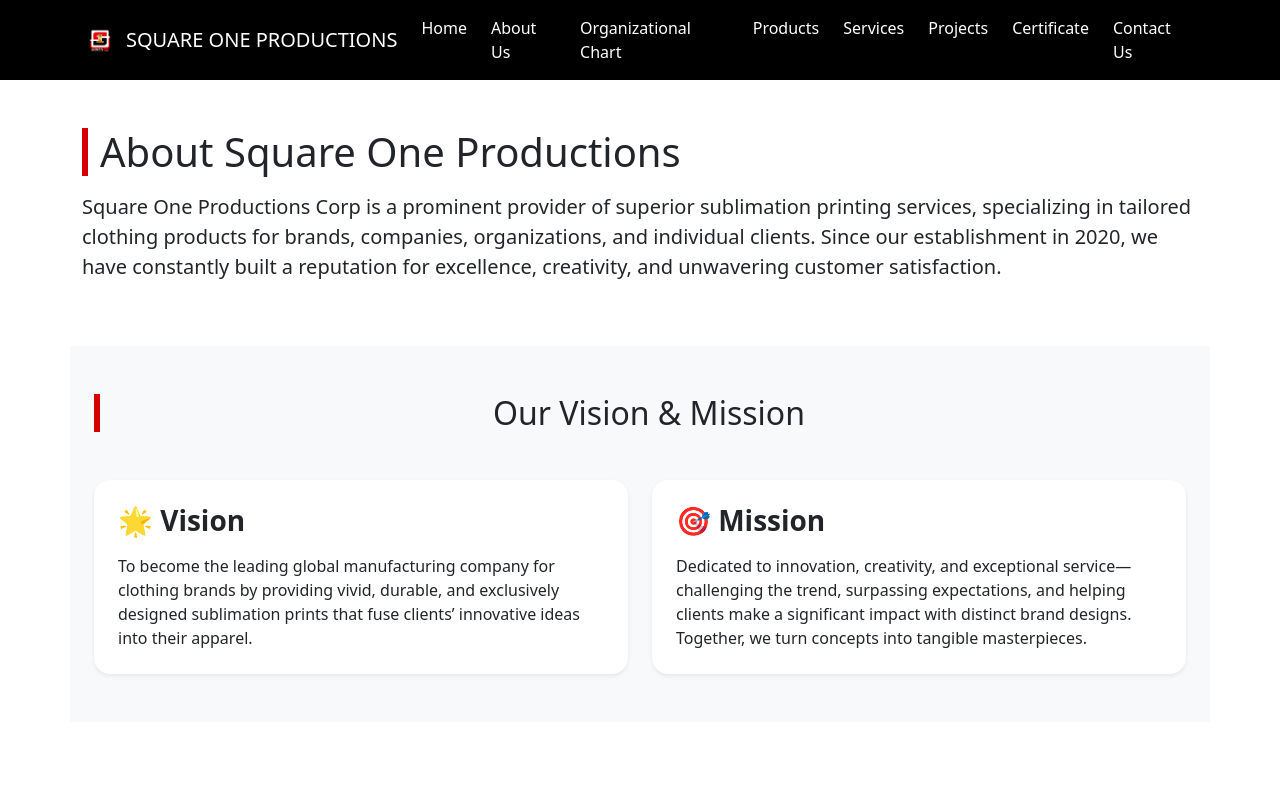
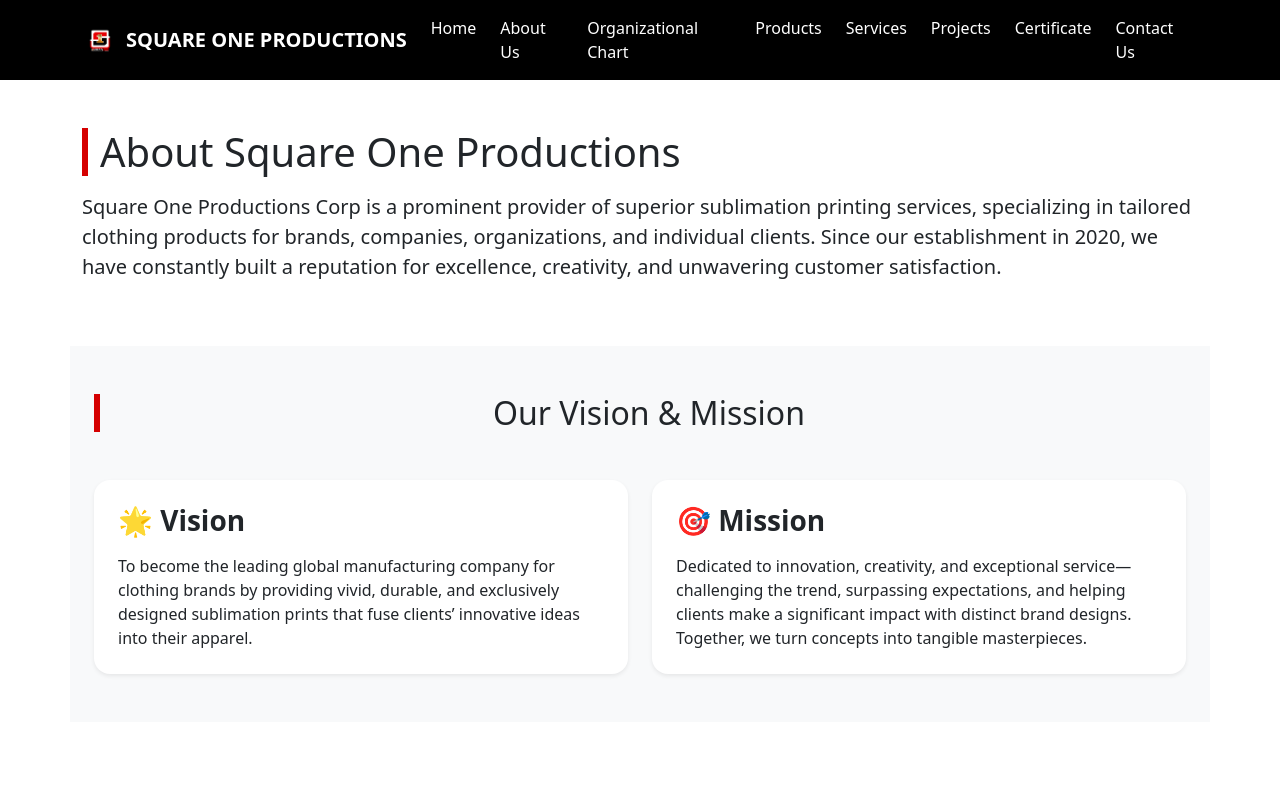
Before and after one commit to jhonwillturaray05-ops/SquareOneProductionsCustoms, a plain HTML site: page about.html in a window 1280 px wide. Shown: the top 791 px of the page. Drawn offline with nearby package versions, Linux system fonts and the light colour scheme.

Commit message:
Update about.html

```diff
--- a/about.html
+++ b/about.html
@@ -13,7 +13,7 @@
   <div class="container">
     <a class="navbar-brand d-flex align-items-center" href="index.html">
       <img src="images/page10_img6.png" alt="SOPC Logo" style="height:36px" class="me-2"/>
-      <span class="fw-normal">SQUARE ONE PRODUCTIONS</span>
+      <span class="fw-semibold">SQUARE ONE PRODUCTIONS</span>
     </a>
     <button class="navbar-toggler" type="button" data-bs-toggle="collapse" data-bs-target="#nav">
       <span class="navbar-toggler-icon"></span>
```
